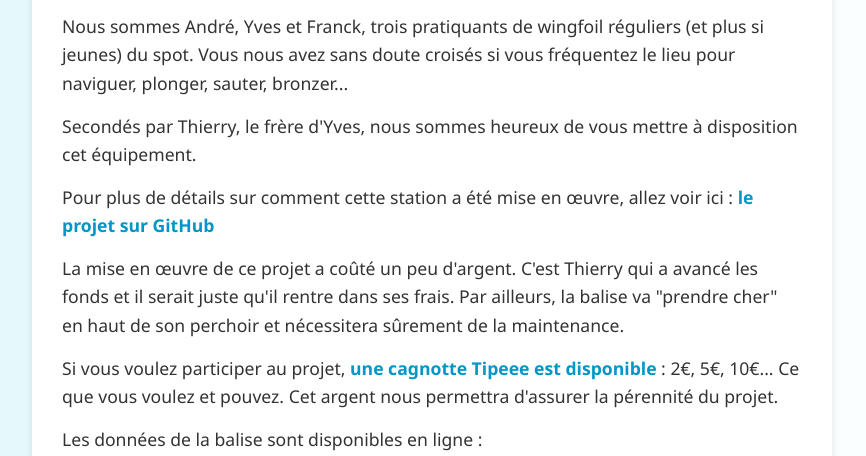
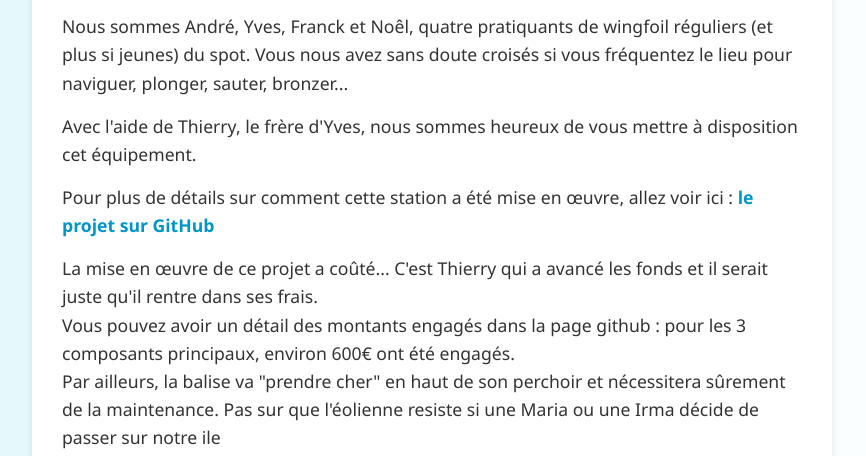
Before and after one commit to flefebure/meteo-le-phare-vieux-fort, a plain HTML site: page docs/index.html in a window 1280 px wide. Shown: the part 537-993 px from the top of the page, without its empty margins (208-1074 px from the left). Drawn offline with Linux system fonts and the light colour scheme; a script that the page names is missing.

Commit message:
red node

```diff
--- a/docs/index.html
+++ b/docs/index.html
@@ -88,16 +88,17 @@
     <p>Le sujet de monter une balise météo au phare est un marronnier qui revient depuis de nombreuses années, voire décennies !!!<br/>
     Mais ce coup-ci, c'est fait !</p>
 
-    <p>Nous sommes André, Yves et Franck, trois pratiquants de wingfoil réguliers (et plus si jeunes) du spot. Vous nous avez sans doute croisés si vous fréquentez le lieu pour naviguer, plonger, sauter, bronzer...</p>
+    <p>Nous sommes André, Yves, Franck et Noêl, quatre pratiquants de wingfoil réguliers (et plus si jeunes) du spot. Vous nous avez sans doute croisés si vous fréquentez le lieu pour naviguer, plonger, sauter, bronzer...</p>
 
-    <p>Secondés par Thierry, le frère d'Yves, nous sommes heureux de vous mettre à disposition cet équipement.</p>
+    <p>Avec l'aide de Thierry, le frère d'Yves, nous sommes heureux de vous mettre à disposition cet équipement.</p>
 
     <p>Pour plus de détails sur comment cette station a été mise en œuvre, allez voir ici :
       <a target="_blank" href="https://github.com/flefebure/meteo-le-phare-vieux-fort/blob/main/README.md">le projet sur GitHub</a>
     </p>
 
-    <p>La mise en œuvre de ce projet a coûté un peu d'argent. C'est Thierry qui a avancé les fonds et il serait juste qu'il rentre dans ses frais.
-    Par ailleurs, la balise va "prendre cher" en haut de son perchoir et nécessitera sûrement de la maintenance.</p>
+    <p>La mise en œuvre de ce projet a coûté... C'est Thierry qui a avancé les fonds et il serait juste qu'il rentre dans ses frais. <br/>
+      Vous pouvez avoir un détail des montants engagés dans la page github : pour les 3 composants principaux, environ 600€ ont été engagés.<br/>
+    Par ailleurs, la balise va "prendre cher" en haut de son perchoir et nécessitera sûrement de la maintenance. Pas sur que l'éolienne resiste si une Maria ou une Irma décide de passer sur notre ile</p>
 
     <p>Si vous voulez participer au projet, <a href="https://fr.tipeee.com/la-balise-meteo-du-phare-de-vieux-fort/" target="_blank">une cagnotte Tipeee est disponible</a> : 2€, 5€, 10€... Ce que vous voulez et pouvez.
     Cet argent nous permettra d'assurer la pérennité du projet.</p>
```
